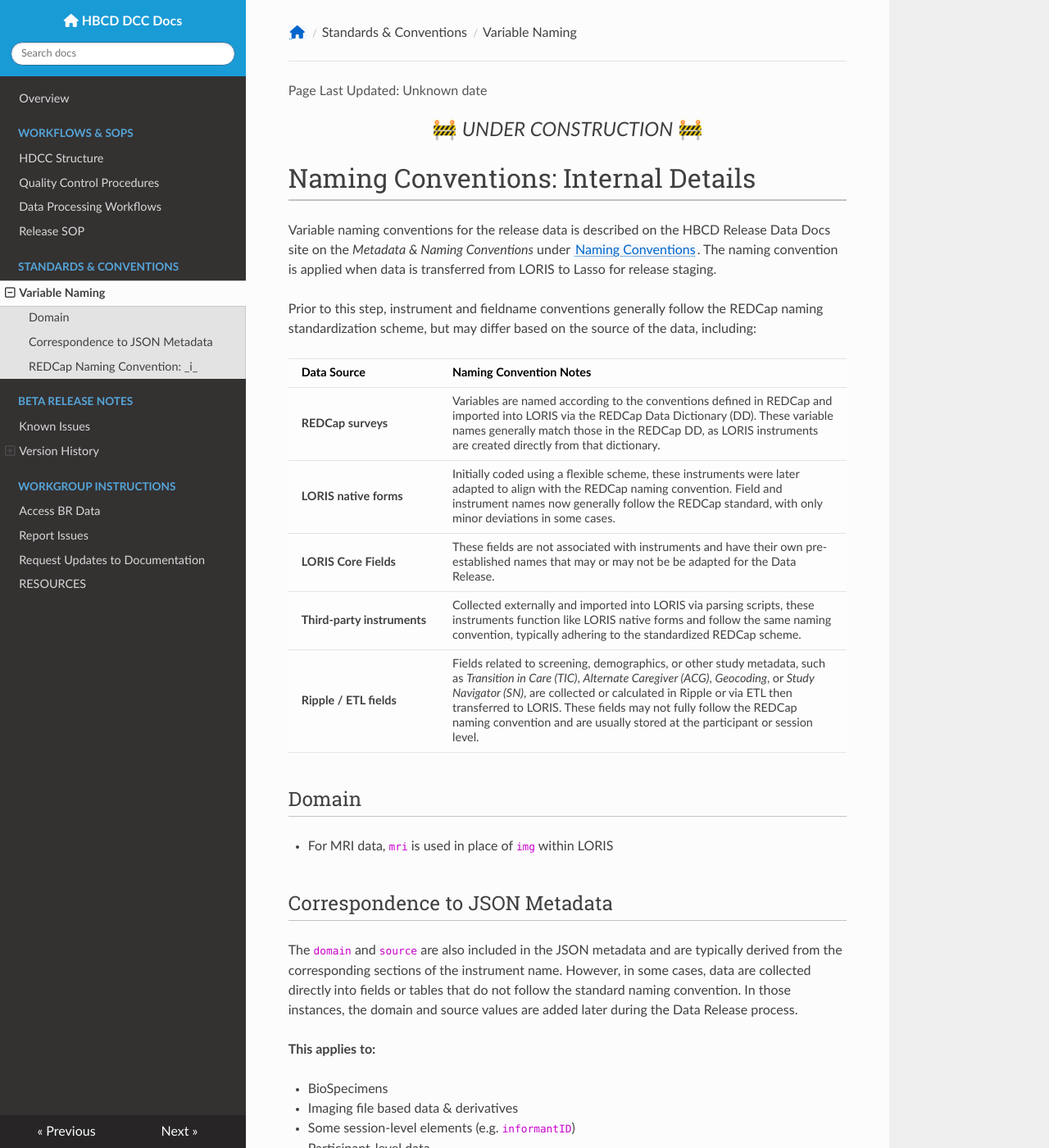
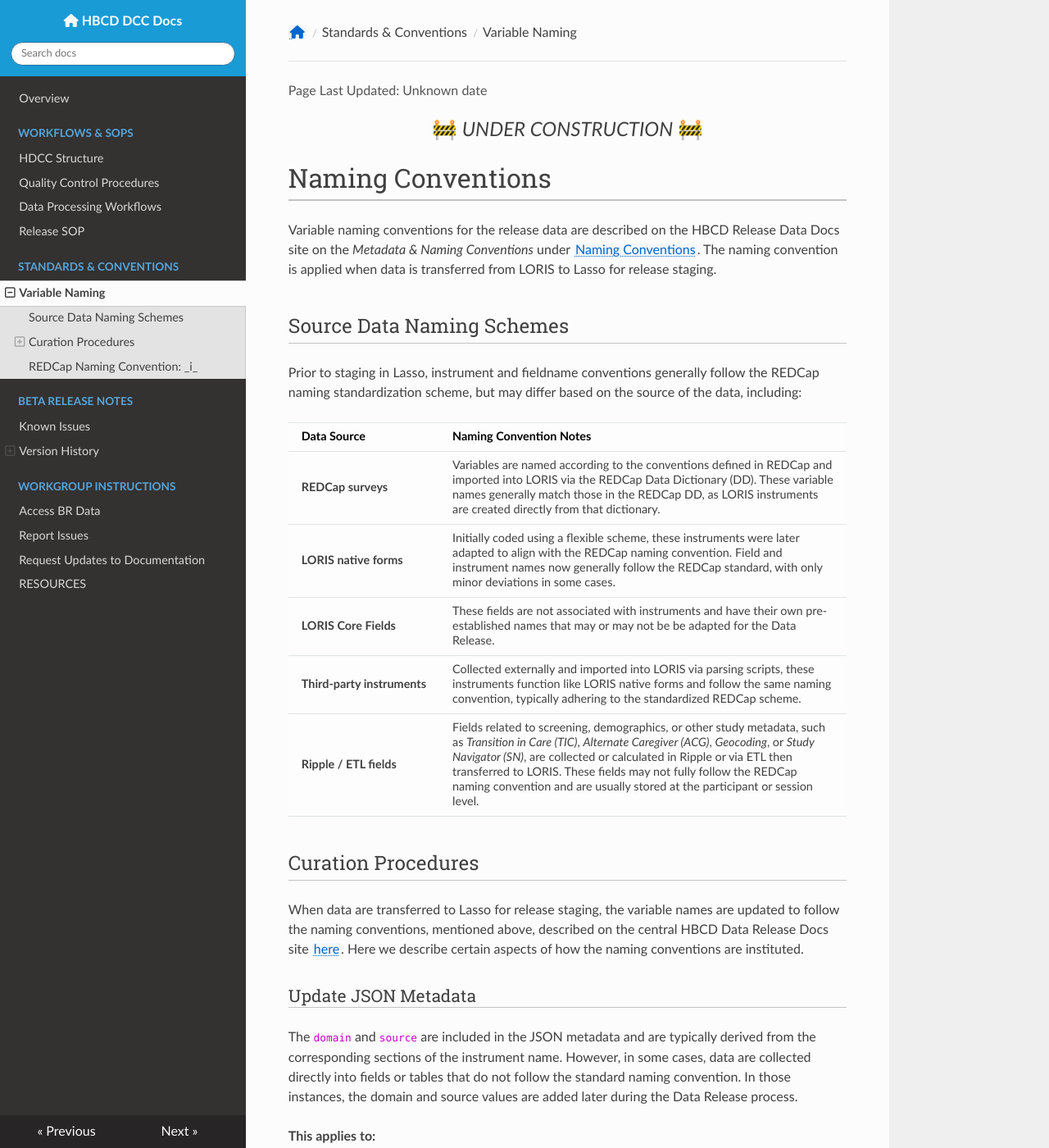
Before and after one commit to DCAN-Labs/hbcd-docs-internal, an MkDocs documentation site: the page built from docs/standards/naming-conventions.md, in a window 1280 px wide and 1400 px high. Shown: the whole window at 82% size. Built offline with MkDocs 1.6.1, drawn with Linux system fonts in a browser that asks for light colours; nearby versions of some CDN libraries; some of the changed text lies outside the part shown.

Commit message:
update naming conventions

```diff
--- a/docs/standards/naming-conventions.md
+++ b/docs/standards/naming-conventions.md
@@ -1,10 +1,12 @@
 <p style="text-align: center; font-size: 1.5em;">🚧 <i>UNDER CONSTRUCTION</i> 🚧 </p>
 
-# Naming Conventions: Internal Details
+# Naming Conventions
 
-Variable naming conventions for the release data is described on the HBCD Release Data Docs site on the *Metadata & Naming Conventions* under [Naming Conventions](https://docs.hbcdstudy.org/latest/access/metadata/#naming-conventions). The naming convention is applied when data is transferred from LORIS to Lasso for release staging.
+Variable naming conventions for the release data are described on the HBCD Release Data Docs site on the *Metadata & Naming Conventions* under [Naming Conventions](https://docs.hbcdstudy.org/latest/access/metadata/#naming-conventions). The naming convention is applied when data is transferred from LORIS to Lasso for release staging.
 
-Prior to this step, instrument and fieldname conventions generally follow the REDCap naming standardization scheme, but may differ based on the source of the data, including:
+## Source Data Naming Schemes
+
+Prior to staging in Lasso, instrument and fieldname conventions generally follow the REDCap naming standardization scheme, but may differ based on the source of the data, including:
 
 <table class="table-no-vertical-lines" style="width: 100%; border-collapse: collapse; table-layout: fixed;">
     <thead>
@@ -52,13 +54,13 @@ Prior to this step, instrument and fieldname conventions generally follow the RE
     </tbody>
 </table>
 
-## Domain
+## Curation Procedures
 
- - For MRI data, `mri` is used in place of `img` within LORIS
+When data are transferred to Lasso for release staging, the variable names are updated to follow the naming conventions, mentioned above, described on the central HBCD Data Release Docs site [here](https://docs.hbcdstudy.org/latest/access/metadata/#naming-conventions). Here we describe certain aspects of how the naming conventions are instituted.
 
-## Correspondence to JSON Metadata
+### Update JSON Metadata
 
-The `domain` and `source` are also included in the JSON metadata and are typically derived from the corresponding sections of the instrument name. However, in some cases, data are collected directly into fields or tables that do not follow the standard naming convention. In those instances, the domain and source values are added later during the Data Release process.
+The `domain` and `source` are included in the JSON metadata and are typically derived from the corresponding sections of the instrument name. However, in some cases, data are collected directly into fields or tables that do not follow the standard naming convention. In those instances, the domain and source values are added later during the Data Release process.
 
 **This applies to:**
 
@@ -69,4 +71,4 @@ The `domain` and `source` are also included in the JSON metadata and are typical
 
 ## REDCap Naming Convention: `_i_`
 
-Table names in Lasso using single ( `_` ) and double ( `__` ) underscores, as explained [here](https://docs.hbcdstudy.org/latest/access/metadata/#double-underscores). Note that, in REDCap, `_i_` is used in place of double underscores and used in LORIS for instruments and fieldnames to denote hierarchies for scales and sub-scales in the instrument name and field counters. For the Data Release, the `i` is removed, resulting in `__` instead of `_i_`. This naming convention conversion occurs when the data is transferred from LORIS to Lasso.
+Table names in Lasso using single ( `_` ) and double ( `__` ) underscores, as explained [here](https://docs.hbcdstudy.org/latest/access/metadata/#subcomponents). In REDCap and subsequently LORIS, `_i_` is used in place of double underscores for instruments and fieldnames to denote hierarchies for scales and sub-scales in the instrument name and field counters. For the Data Release, the `i` is removed, resulting in `__` instead of `_i_`. This naming convention conversion occurs when the data is transferred from LORIS to Lasso.
```
